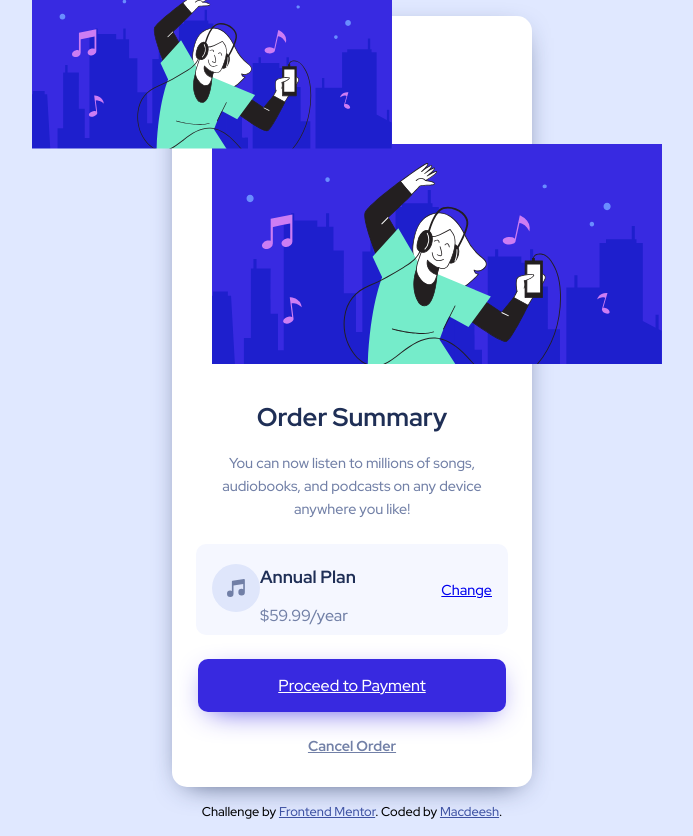
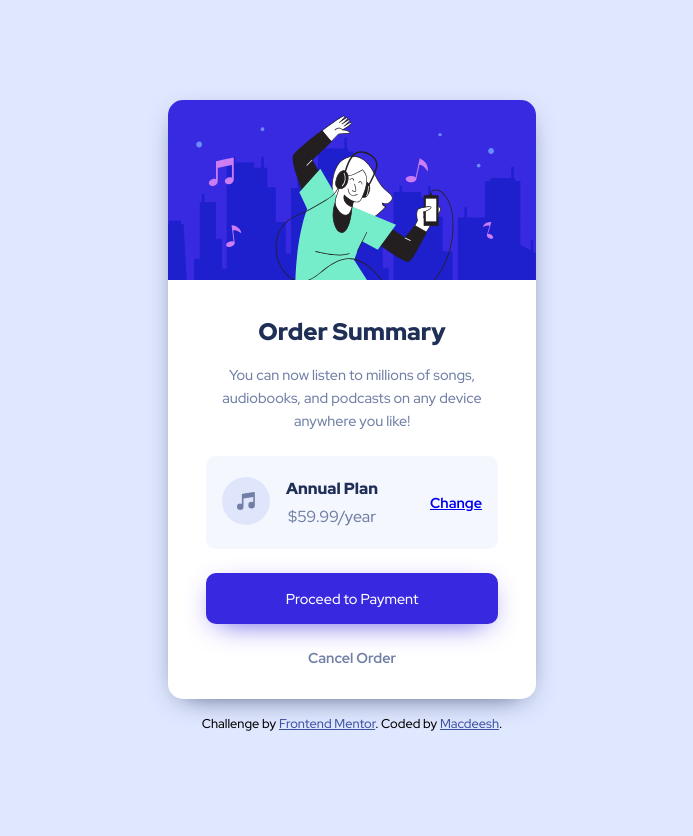
Before and after one commit to macdeesh/Order-summary-card, a plain HTML site: page index.html in a window 1280 px wide. Shown: the whole page, without its empty margins (288-981 px from the left). Drawn offline with Linux system fonts and the light colour scheme.

Commit message:
Update styles.css

```diff
--- a/css/styles.css
+++ b/css/styles.css
@@ -1,73 +1,74 @@
 
 body {
   font-family: 'Red Hat Display', sans-serif;
+  font-size: 0.9rem;
   background-color: hsl(225, 100%, 94%);
   display: flex;
   flex-direction: column;
   align-items: center;
+  text-align: center;
   min-height: 100vh;
   margin: auto;
   justify-content: center;
+  padding: 1rem;
+}
+
+main {
+  max-width: 400px;
 }
 
 h1 {
-   font-size: 1.6rem;
-    margin-top: 2rem;
-    color: hsl(223, 47%, 23%);
+  font-size: 1.5rem;
+  font-weight: 800;
+  margin-top: 2rem;
+  color: hsl(223, 47%, 23%);
 }
 
 h2 {
-  font-size: 1.1rem;
+  font-size: 1rem;
   color: hsl(223, 47%, 23%);
-}
-
-p {
-  color: hsl(224, 23%, 55%);
-  line-height: 1.6;
+  margin: 0.4rem 0;
+  font-weight: 800;
 }
 
 .card-container {
   background-color: #FFF;
+  display: flex;
+  flex-direction: column;
+  align-items: center;
+  margin: 1rem;
   border-radius: 15px;
-  margin: 1rem;
-  padding-top: 5rem;
-  font-size: 0.9rem;
-  max-width: 360px;
-  box-shadow:  0 8px 30px -14px hsl(223, 47%, 23%);
+  box-sizing: border-box;
+  box-shadow: 0 8px 30px -14px hsl(223, 47%, 23%);
 }
 
-.header {
-  text-align: center;
-  padding: 3rem 2.5rem 0;
-  position: relative;
+.illustration {
+  max-width: 100%;
+  border-top-left-radius: 15px;
+  border-top-right-radius: 15px;
 }
 
-.header::before {
-content: "";
-background: url("../images/illustration-hero.svg") center no-repeat;
-position: absolute;
-width: 100%;
-top: 0;
-transform: translate(-50%, -70%);
-border-top-left-radius: 15px;
-border-top-right-radius: 15px;
-background-size: cover;
-padding-bottom: calc(100% * 3.5 / 7.2);
+.order-text {
+  color: hsl(224, 23%, 55%);
+  line-height: 1.6;
+  padding: 0 3.2rem;
+  margin: auto;
 }
 
 .choice {
   background-color: hsl(225, 100%, 98%);
   margin: 1.5rem;
-  padding: 0.4rem 1rem;
+  padding: 1rem;
   border-radius: 10px;
   display: flex;
-  justify-content: space-between;
   align-items: center;
+  max-width: 260px;
 }
 
 .plan {
   display: flex;
   align-items: center;
+  width: 220px;
 }
 
 .plan::before {
@@ -75,40 +76,40 @@ padding-bottom: calc(100% * 3.5 / 7.2);
   max-width: 100%;
 }
 
-.text-plan {
-  font-size: 0.8rem;
-  margin: 0.5rem 1rem ;
-  line-height:0;
+.plan-text {
+  margin: 0 1rem;
+  color: hsl(224, 23%, 55%);
+  font-size: 1rem;
 }
 
 .price {
-  margin: 0;
-  font-size: 1rem;
+  margin: 0.4rem 0;
+}
+
+.change {
+  font-weight: 600;
 }
 
 .change:hover {
   color: hsla(245, 75%, 52%, 0.7);
   text-decoration: none;
-  font-weight: 600;
 }
 
 .buttons {
-display: flex;
-align-items: center;
-flex-direction: column;
+  display: flex;
+  align-items: center;
+  flex-direction: column;
 }
 
 .payment-button {
   background-color: hsl(245, 75%, 52%);
   color: #FFFFFF;
   border-radius: 10px;
-  border-style: none;
-  box-shadow:  0 8px 30px -12px hsl(245, 75%, 52% );
-  font-family: 'Red Hat Display', sans-serif;
-  padding: 1rem 5rem;
-  cursor: pointer;
+  box-shadow: 0 8px 30px -12px hsl(245, 75%, 52%);
+  padding: 1rem;
+  text-decoration: none;
   margin-bottom: 1.5rem;
-  font-size: 1rem;
+  width: 260px;
 }
 
 .payment-button:hover {
@@ -119,9 +120,7 @@ flex-direction: column;
 .cancel-button {
   background: hsl(225deg 100% 100% / 0%);
   color: hsl(224, 23%, 55%);
-  border-style: none;
-  font-family: 'Red Hat Display', sans-serif;
-  cursor: pointer;
+  text-decoration: none;
   margin-bottom: 2rem;
   font-weight: 600;
 }
@@ -133,7 +132,6 @@ flex-direction: column;
 
 .attribution {
   font-size: 0.8rem;
-  text-align: center;
   margin: 0 1rem 1rem;
 }
 
```
